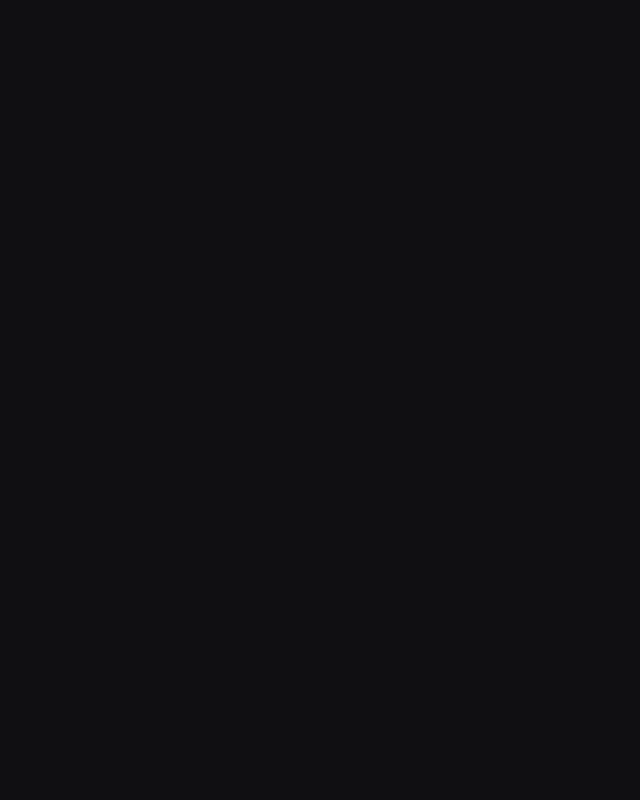
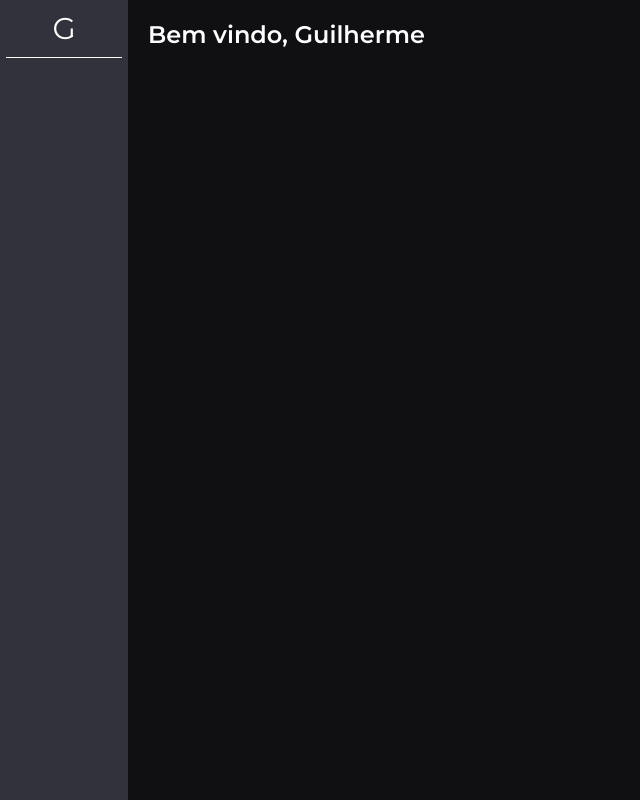
Before and after one commit to tuliocll/hackathon-rocket, a React (Create React App) app: page /dashboard in a window 1280 px wide. Shown: the whole page, without its empty margins (0-640 px from the left). Built offline with nearby package versions, Linux system fonts and the light colour scheme.

Commit message:
Add Dashboard page

```diff
--- /dev/null
+++ b/src/pages/Dashboard/index.js
@@ -0,0 +1,27 @@
+import React from 'react';
+
+import {
+  Container,
+  LeftContainer,
+  Letter,
+  Separator,
+  RightContainer,
+  NameContainer,
+  NameText,
+} from './styles';
+
+export default function Dashboard() {
+  return (
+    <Container>
+      <LeftContainer>
+        <Letter>G</Letter>
+        <Separator />
+      </LeftContainer>
+      <RightContainer>
+        <NameContainer>
+          <NameText>Bem vindo, Guilherme</NameText>
+        </NameContainer>
+      </RightContainer>
+    </Container>
+  );
+}
--- /dev/null
+++ b/src/pages/Dashboard/styles.js
@@ -0,0 +1,44 @@
+import styled from 'styled-components';
+
+export const Container = styled.div`
+  display: flex;
+  height: 100%;
+`;
+
+export const LeftContainer = styled.div`
+  display: flex;
+  flex-direction: column;
+  align-items: center;
+  width: 10%;
+  height: 100%;
+  max-width: 200px;
+  background-color: #32323d;
+`;
+
+export const Letter = styled.p`
+  font-size: 30px;
+  color: #fff;
+  margin: 10px 0;
+`;
+
+export const Separator = styled.div`
+  height: 1px;
+  background-color: #fff;
+  width: 90%;
+`;
+
+export const NameContainer = styled.div`
+  display: flex;
+`;
+
+export const NameText = styled.p`
+  font-weight: bold;
+  font-size: 24px;
+  color: #fff;
+`;
+
+export const RightContainer = styled.div`
+  display: flex;
+  flex-direction: column;
+  padding: 20px;
+`;
--- a/src/routes.js
+++ b/src/routes.js
@@ -3,10 +3,9 @@ import { Switch, useLocation, Route } from 'react-router-dom';
 import { TransitionGroup, CSSTransition } from 'react-transition-group';
 
 import Welcome from './pages/Welcome';
+import Dashboard from './pages/Dashboard';
 
 import './styles/animation.styles.css';
-
-const Home = () => <h1>Home</h1>;
 
 export default function Routes() {
   const location = useLocation();
@@ -14,8 +13,8 @@ export default function Routes() {
     <TransitionGroup>
       <CSSTransition key={location.key} classNames="fade" timeout={300}>
         <Switch location={location}>
-          <Route path="/" exact component={Home} />
-          <Route path="/welcome" exact component={Welcome} />
+          <Route path="/" exact component={Welcome} />
+          <Route path="/dashboard" exact component={Dashboard} />
         </Switch>
       </CSSTransition>
     </TransitionGroup>
```
